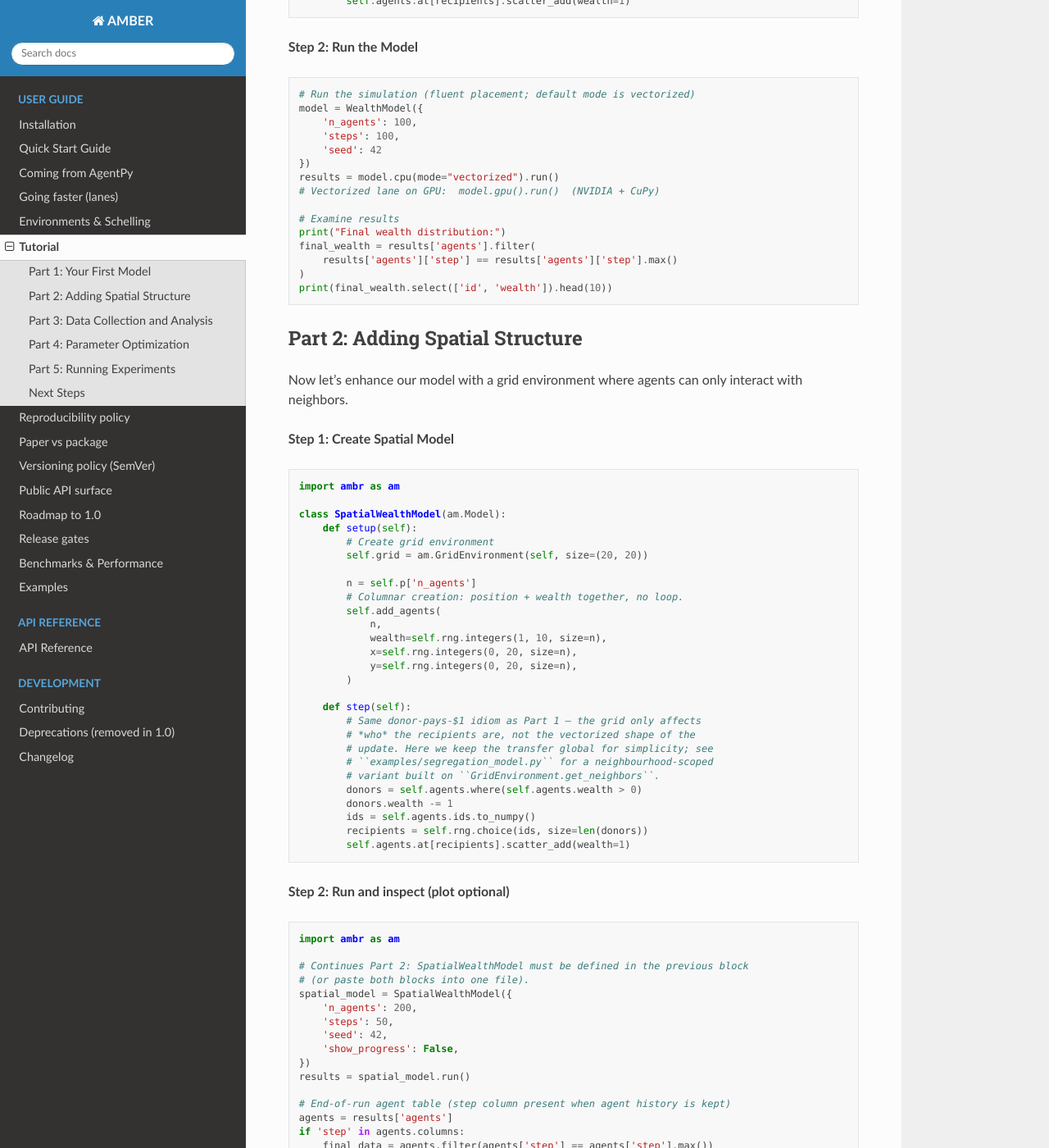
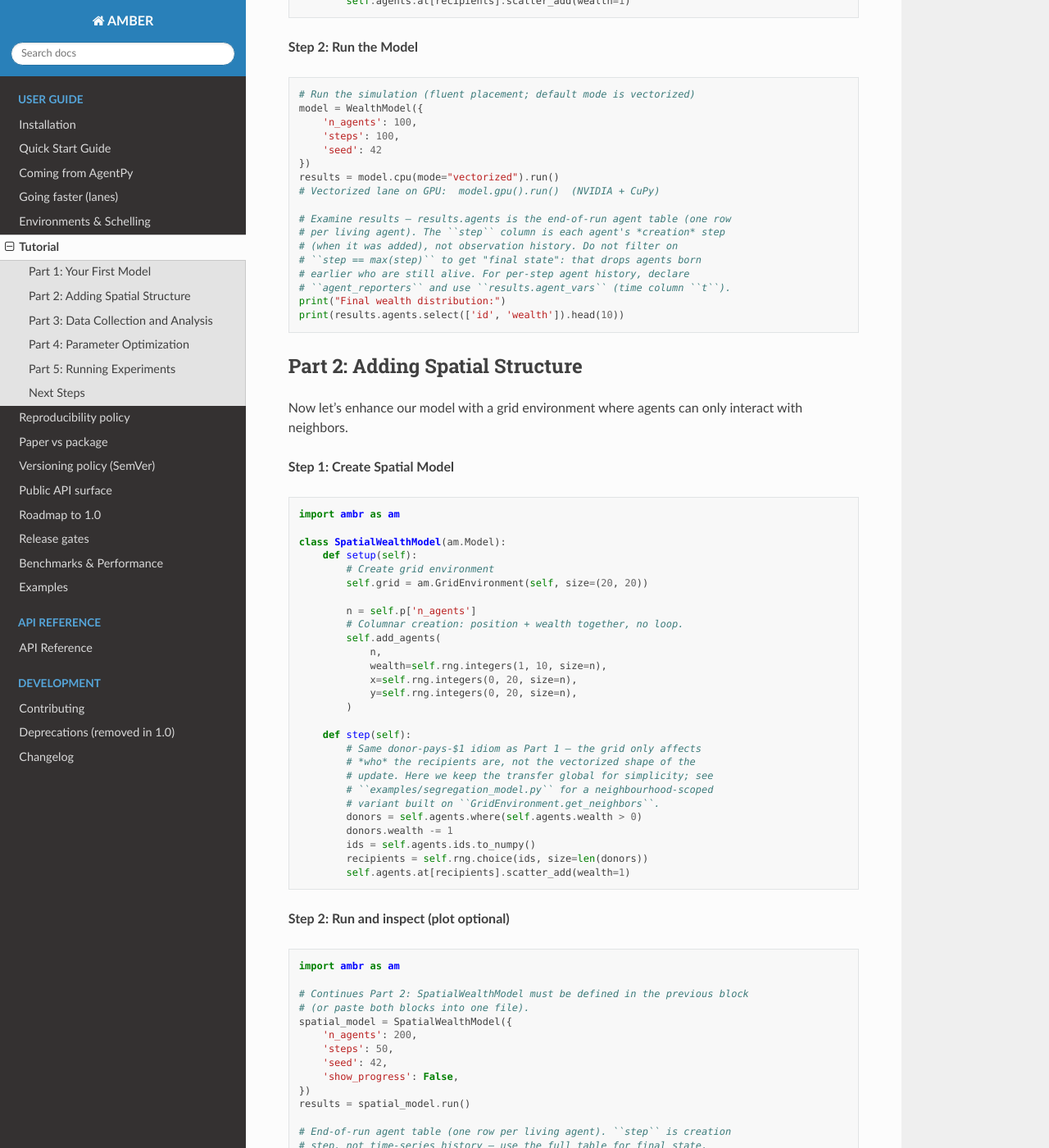
Before and after one commit to a11to1n3/AMBER, a Sphinx documentation site: the page built from docs/tutorial.rst, in a window 1280 px wide and 1400 px high, scrolled down 757 px. Shown: the whole window at 82% size. Built offline with Sphinx 7.4.7 and the Read the Docs theme 3.1.0, drawn with Linux system fonts in a browser that asks for light colours; some of the changed text lies outside the part shown.

Commit message:
docs: fix tutorial copy-paste, agent inheritance, step column, numpy pin
- Import matplotlib.pyplot in the analytical plotting block
- Document am.Agent/am.Model for users; BaseAgent lacks setup() and DF sync
- results.agents is end-of-run state; step is birth step, not history
- Align numpy floor to >=1.21.0 with pyproject.toml

```diff
--- a/docs/installation.rst
+++ b/docs/installation.rst
@@ -7,7 +7,7 @@
 AMBER requires Python 3.10 or higher and the following dependencies:
 
 * **polars** >= 0.20.0 - High-performance DataFrame library
-* **numpy** >= 1.20.0 - Numerical computing
+* **numpy** >= 1.21.0 - Numerical computing
 * **networkx** >= 2.5 - Graph and network analysis
 
 Optional plotting (``ambr[viz]``) pulls in **matplotlib** >= 3.3.0.
--- a/docs/tutorial.rst
+++ b/docs/tutorial.rst
@@ -50,12 +50,14 @@
    results = model.cpu(mode="vectorized").run()
    # Vectorized lane on GPU:  model.gpu().run()  (NVIDIA + CuPy)
 
-   # Examine results
+   # Examine results — results.agents is the end-of-run agent table (one row
+   # per living agent). The ``step`` column is each agent's *creation* step
+   # (when it was added), not observation history. Do not filter on
+   # ``step == max(step)`` to get "final state": that drops agents born
+   # earlier who are still alive. For per-step agent history, declare
+   # ``agent_reporters`` and use ``results.agent_vars`` (time column ``t``).
    print("Final wealth distribution:")
-   final_wealth = results['agents'].filter(
-       results['agents']['step'] == results['agents']['step'].max()
-   )
-   print(final_wealth.select(['id', 'wealth']).head(10))
+   print(results.agents.select(['id', 'wealth']).head(10))
 
 Part 2: Adding Spatial Structure
 ---------------------------------
@@ -110,12 +112,9 @@
    })
    results = spatial_model.run()
 
-   # End-of-run agent table (step column present when agent history is kept)
-   agents = results['agents']
-   if 'step' in agents.columns:
-       final_data = agents.filter(agents['step'] == agents['step'].max())
-   else:
-       final_data = agents
+   # End-of-run agent table (one row per living agent). ``step`` is creation
+   # step, not time-series history — use the full table for final state.
+   final_data = results.agents
    print(final_data.select(['id', 'x', 'y', 'wealth']).head())
 
    # Optional plot — requires a NumPy-compatible matplotlib:
@@ -189,28 +193,27 @@
    # Create comprehensive analysis plots
    fig, axes = plt.subplots(2, 2, figsize=(15, 10))
 
-   # Plot 1: Mean wealth over time
-   axes[0,0].plot(results['model']['mean_wealth'])
+   # Plot 1: Mean wealth over time (model-level series from record_model)
+   axes[0,0].plot(results.model['mean_wealth'])
    axes[0,0].set_title('Mean Wealth Over Time')
    axes[0,0].set_xlabel('Time Step')
    axes[0,0].set_ylabel('Mean Wealth')
 
    # Plot 2: Wealth inequality (Gini coefficient)
-   axes[0,1].plot(results['model']['gini_coefficient'])
+   axes[0,1].plot(results.model['gini_coefficient'])
    axes[0,1].set_title('Wealth Inequality (Gini Coefficient)')
    axes[0,1].set_xlabel('Time Step')
    axes[0,1].set_ylabel('Gini Coefficient')
 
    # Plot 3: Wealth standard deviation
-   axes[1,0].plot(results['model']['wealth_std'])
+   axes[1,0].plot(results.model['wealth_std'])
    axes[1,0].set_title('Wealth Standard Deviation')
    axes[1,0].set_xlabel('Time Step')
    axes[1,0].set_ylabel('Standard Deviation')
 
-   # Plot 4: Final wealth distribution histogram
-   final_wealth = results['agents'].filter(
-       results['agents']['step'] == results['agents']['step'].max()
-   )['wealth']
+   # Plot 4: Final wealth histogram — results.agents is end-of-run state
+   # (not a time series; ``step`` would mean birth step, not t).
+   final_wealth = results.agents['wealth']
    axes[1,1].hist(final_wealth, bins=20, alpha=0.7)
    axes[1,1].set_title('Final Wealth Distribution')
    axes[1,1].set_xlabel('Wealth')
--- a/requirements.txt
+++ b/requirements.txt
@@ -7,5 +7,5 @@
 # Matplotlib is optional (ambr[viz]); do not re-add seaborn / scikit-optimize.
 
 polars>=0.20.0
-numpy>=1.20.0
+numpy>=1.21.0
 networkx>=2.5
```
Also changed, not shown: other parts of docs/tutorial.rst (+5 -0 lines), docs/api/agent.rst (+20 -8 lines), docs/api/base.rst (+27 -26 lines), docs/api/index.rst (+3 -4 lines).
